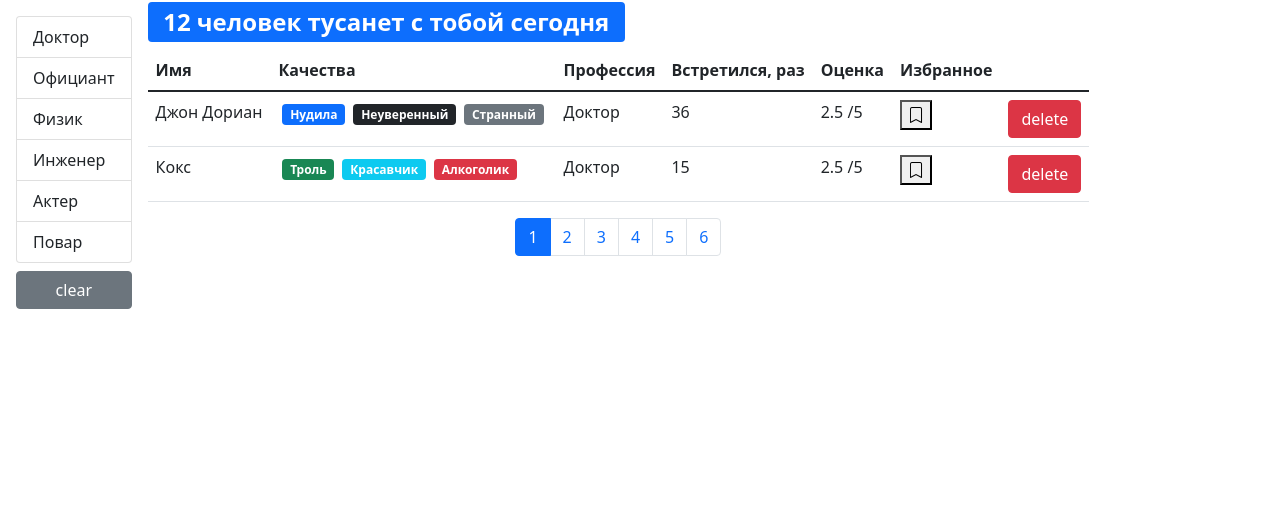
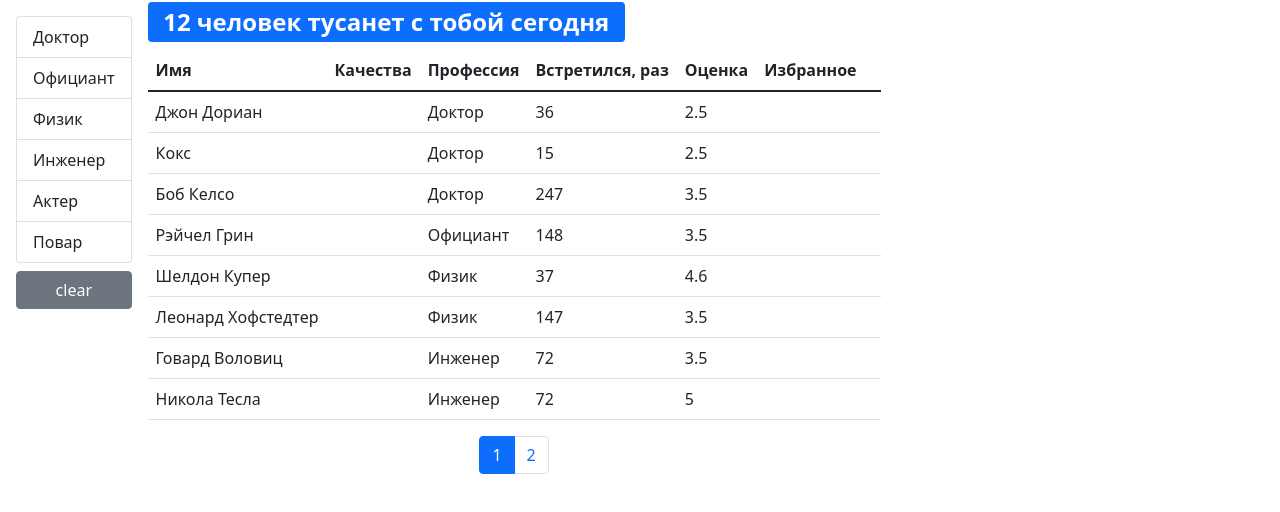
Before and after one commit to Yupiter78/fact-company_next, a React (Create React App) app: page /users/1 in a window 1280 px wide. Shown: the top 512 px of the page. Built offline with nearby package versions, Linux system fonts and the light colour scheme.

Commit message:
fast-company UserTable_lodash(_.get)_17

```diff
--- /dev/null
+++ b/src/app/components/tableBody.jsx
@@ -0,0 +1,26 @@
+import React from "react";
+import PropTypes from "prop-types";
+import _ from "lodash";
+
+const TableBody = ({ data, columns }) => {
+    return (
+        <tbody>
+            {data.map((item) => (
+                <tr key={item._id}>
+                    {Object.keys(columns).map((column) => (
+                        <td key={column}>
+                            {_.get(item, columns[column].path)}
+                        </td>
+                    ))}
+                </tr>
+            ))}
+        </tbody>
+    );
+};
+
+TableBody.propTypes = {
+    data: PropTypes.array.isRequired,
+    columns: PropTypes.object.isRequired
+};
+
+export default TableBody;
--- /dev/null
+++ b/src/app/components/tableHeader.jsx
@@ -0,0 +1,60 @@
+import React from "react";
+import PropTypes from "prop-types";
+
+const TableHeader = ({ selectedSort, onSort, columns }) => {
+    const handleSort = (item) => {
+        if (selectedSort.path === item) {
+            onSort({
+                ...selectedSort,
+                order: selectedSort.order === "asc" ? "desc" : "asc"
+            });
+        } else {
+            onSort({ path: item, order: "asc" });
+        }
+    };
+    return (
+        <thead>
+            <tr>
+                {Object.keys(columns).map((column) => (
+                    <th
+                        key={column}
+                        onClick={() =>
+                            columns[column].path
+                                ? handleSort(columns[column].path)
+                                : undefined
+                        }
+                        {...{ role: columns[column].path && "button" }}
+                        scope="col"
+                    >
+                        {columns[column].name}
+                    </th>
+                ))}
+                {/* <th onClick={() => handleSort("name")} scope="col">
+                    Имя
+                </th>
+                <th scope="col">Качества</th>
+                <th onClick={() => handleSort("profession.name")} scope="col">
+                    Профессия
+                </th>
+                <th onClick={() => handleSort("completedMeetings")} scope="col">
+                    Встретился, раз
+                </th>
+                <th onClick={() => handleSort("rate")} scope="col">
+                    Оценка
+                </th>
+                <th onClick={() => handleSort("bookmark")} scope="col">
+                    Избранное
+                </th>
+                <th /> */}
+            </tr>
+        </thead>
+    );
+};
+
+TableHeader.propTypes = {
+    selectedSort: PropTypes.object.isRequired,
+    onSort: PropTypes.func.isRequired,
+    columns: PropTypes.object.isRequired
+};
+
+export default TableHeader;
--- a/src/app/components/user.jsx
+++ b/src/app/components/user.jsx
@@ -2,6 +2,7 @@
 import PropTypes from "prop-types";
 import Quality from "./quality";
 import BookMark from "./bookmark";
+
 const User = ({
     _id,
     name,
--- a/src/app/components/users.jsx
+++ b/src/app/components/users.jsx
@@ -12,8 +12,9 @@
     const [currentPage, setCurrentPage] = useState(1);
     const [professions, setProfessions] = useState();
     const [selectedProf, setSelectedProf] = useState();
+    const [sortBy, setSortBy] = useState({ path: "name", order: "asc" });
 
-    const pageSize = 2;
+    const pageSize = 8;
 
     const handleProfessionSelect = (item) => {
         setSelectedProf(item);
@@ -32,14 +33,15 @@
     };
 
     const handleSort = (item) => {
-        console.log("item:", item);
+        setSortBy(item);
     };
 
     const filteredUsers = selectedProf
         ? allUsers.filter((user) => _.isEqual(user.profession, selectedProf))
         : allUsers;
     const count = filteredUsers.length;
-    const usersCrop = paginate(filteredUsers, currentPage, pageSize);
+    const sortedUsers = _.orderBy(filteredUsers, [sortBy.iter], [sortBy.order]);
+    const usersCrop = paginate(sortedUsers, currentPage, pageSize);
     const clearFilter = () => {
         setSelectedProf();
     };
@@ -66,6 +68,7 @@
                 {count > 0 && (
                     <UsersTable
                         users={usersCrop}
+                        selectedSort={sortBy}
                         onSort={handleSort}
                         {...rest}
                     />
--- a/src/app/components/usersTable.jsx
+++ b/src/app/components/usersTable.jsx
@@ -1,43 +1,39 @@
 import React from "react";
-import User from "./user";
+// import User from "./user";
 import PropTypes from "prop-types";
+import TableHeader from "./tableHeader";
+import TableBody from "./tableBody";
 
-const UsersTable = ({ users, onSort, ...rest }) => {
+const UsersTable = ({ users, onSort, selectedSort, ...rest }) => {
+    const columns = {
+        name: { path: "name", name: "Имя" },
+        qualities: { name: "Качества" },
+        profession: { path: "profession.name", name: "Профессия" },
+        completedMeetings: {
+            path: "completedMeetings",
+            name: "Встретился, раз"
+        },
+        rate: { path: "rate", name: "Оценка" },
+        bookmark: { path: "bookmark", name: "Избранное" },
+        delete: {}
+    };
     return (
         <table className="table">
-            <thead>
-                <tr>
-                    <th onClick={() => onSort("name")} scope="col">
-                        Имя
-                    </th>
-                    <th scope="col">Качества</th>
-                    <th onClick={() => onSort("profession.name")} scope="col">
-                        Профессия
-                    </th>
-                    <th onClick={() => onSort("completedMeetings")} scope="col">
-                        Встретился, раз
-                    </th>
-                    <th onClick={() => onSort("rate")} scope="col">
-                        Оценка
-                    </th>
-                    <th onClick={() => onSort("bookmark")} scope="col">
-                        Избранное
-                    </th>
-                    <th />
-                </tr>
-            </thead>
-            <tbody>
+            <TableHeader {...{ onSort, selectedSort, columns }} />
+            <TableBody {...{ columns, data: users }} />
+            {/* <tbody>
                 {users.map((user) => (
                     <User {...rest} {...user} key={user._id} />
                 ))}
-            </tbody>
+            </tbody> */}
         </table>
     );
 };
 
 UsersTable.propTypes = {
     users: PropTypes.array.isRequired,
-    onSort: PropTypes.func.isRequired
+    onSort: PropTypes.func.isRequired,
+    selectedSort: PropTypes.object.isRequired
 };
 
 export default UsersTable;
```
